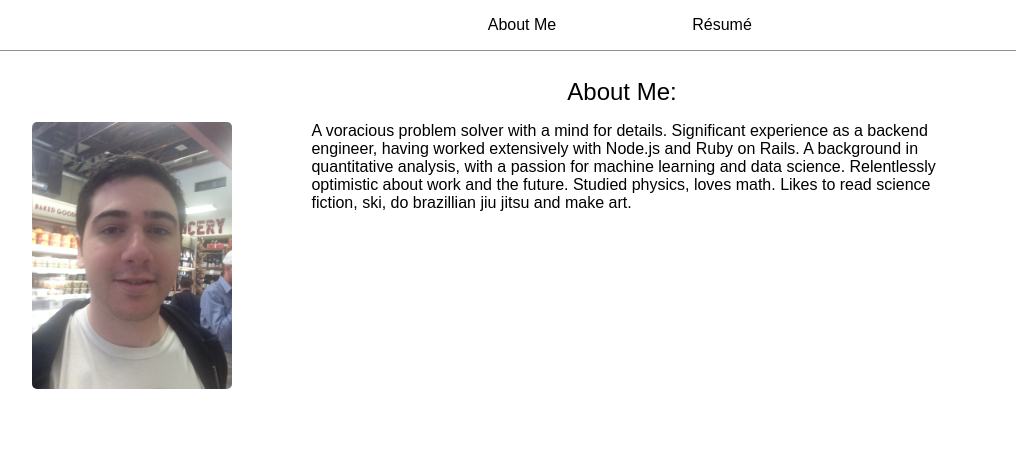
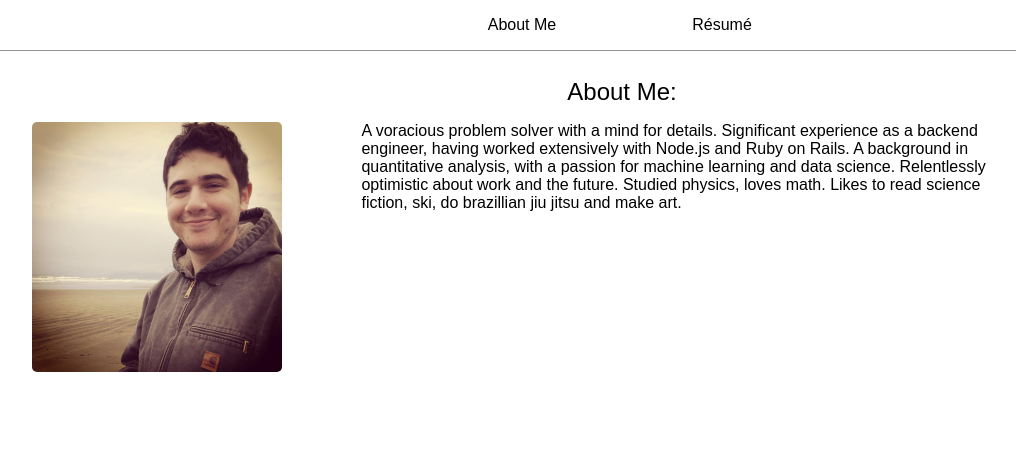
Before and after one commit to maxgurewitz/maxgurewitz.github.io-deprecated, a plain HTML site: page index.html in a window 1280 px wide. Shown: the top 466 px of the page, without its empty margins (26-1042 px from the left). Drawn offline with Linux system fonts and the light colour scheme.

Commit message:
changed portrait

```diff
--- a/css/style.css
+++ b/css/style.css
@@ -23,7 +23,7 @@ body {
 }
 
 .portrait {
-    width: 200px;
+    width: 250px;
     height: auto;
     display: inline;
     margin: 0px 50px 0px 50px;
--- a/index.html
+++ b/index.html
@@ -30,7 +30,7 @@
             </h1>
 
             <div class="about_me">
-                <img src="images/IMG_1143.JPG" class="portrait" alt="Out for Lunch">
+                <img src="images/beach.jpg" class="portrait" alt="Out for Lunch">
                 <p class="description">
 
                 A voracious problem solver with a mind for details. Significant experience as a backend engineer, having worked extensively with Node.js and Ruby on Rails.
```
Also changed, not shown: images/beach.jpg (added), 1 other file.
